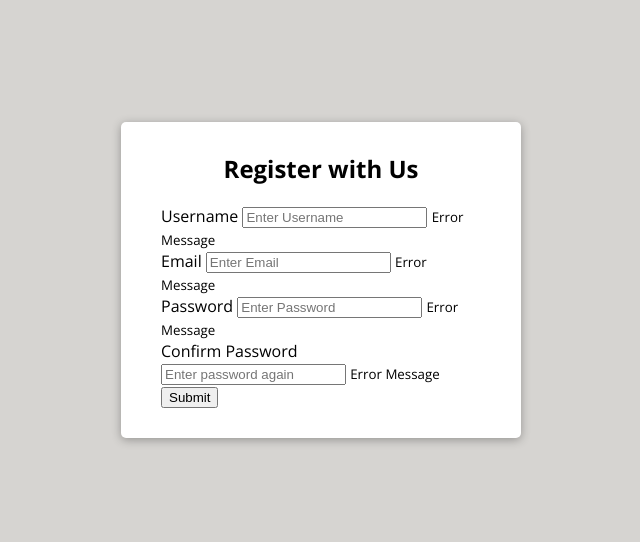
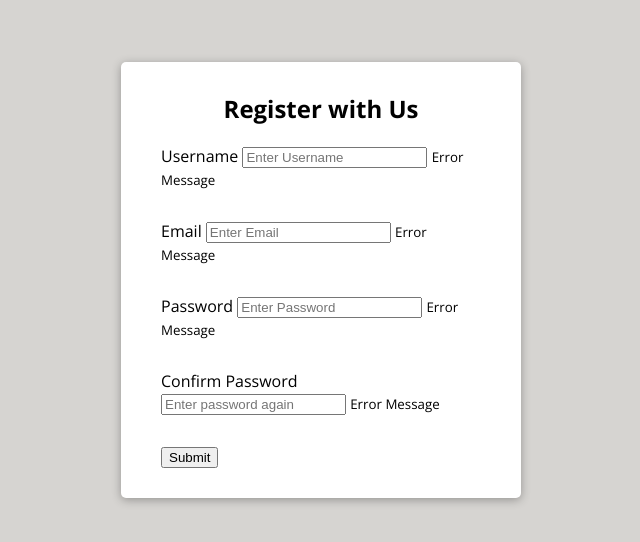
Before and after one commit to Ramona-Saintandre/BT-20vanillaJSproject, a plain HTML site: page Form-validator/index.html in a window 1280 px wide. Shown: the part 120-662 px from the top of the page, without its empty margins (319-959 px from the left). Drawn offline with nearby package versions, Linux system fonts and the light colour scheme.

Commit message:
sytled the form control

```diff
--- a/Form-validator/style.css
+++ b/Form-validator/style.css
@@ -25,6 +25,13 @@ body{
     text-align:center ;
     margin: 0 0 20px;
   }
+
   .form{
     padding: 30px 40px;
   }
+
+  .form-control{
+    margin-bottom: 10px;
+    padding-bottom: 20px;
+    position: relative;
+  }
```
